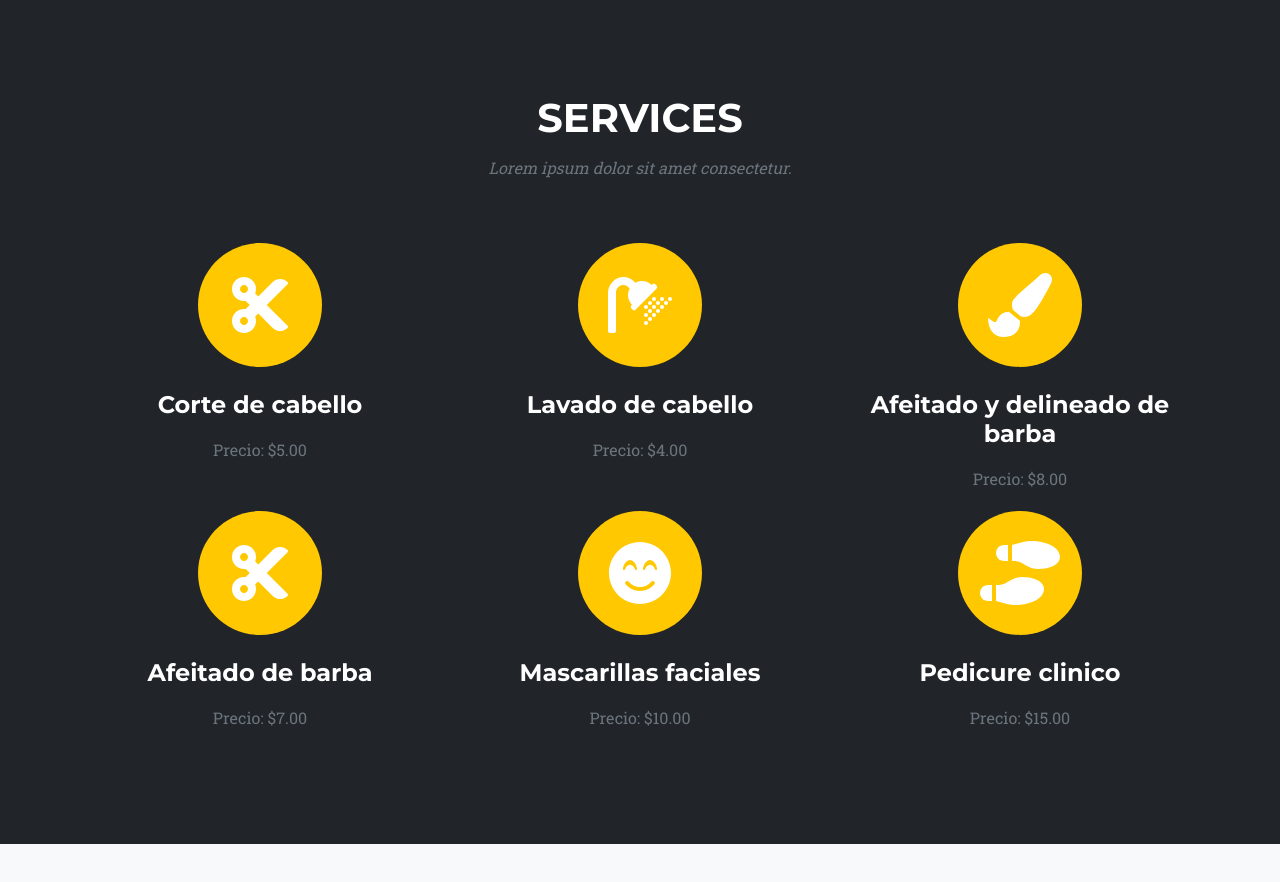
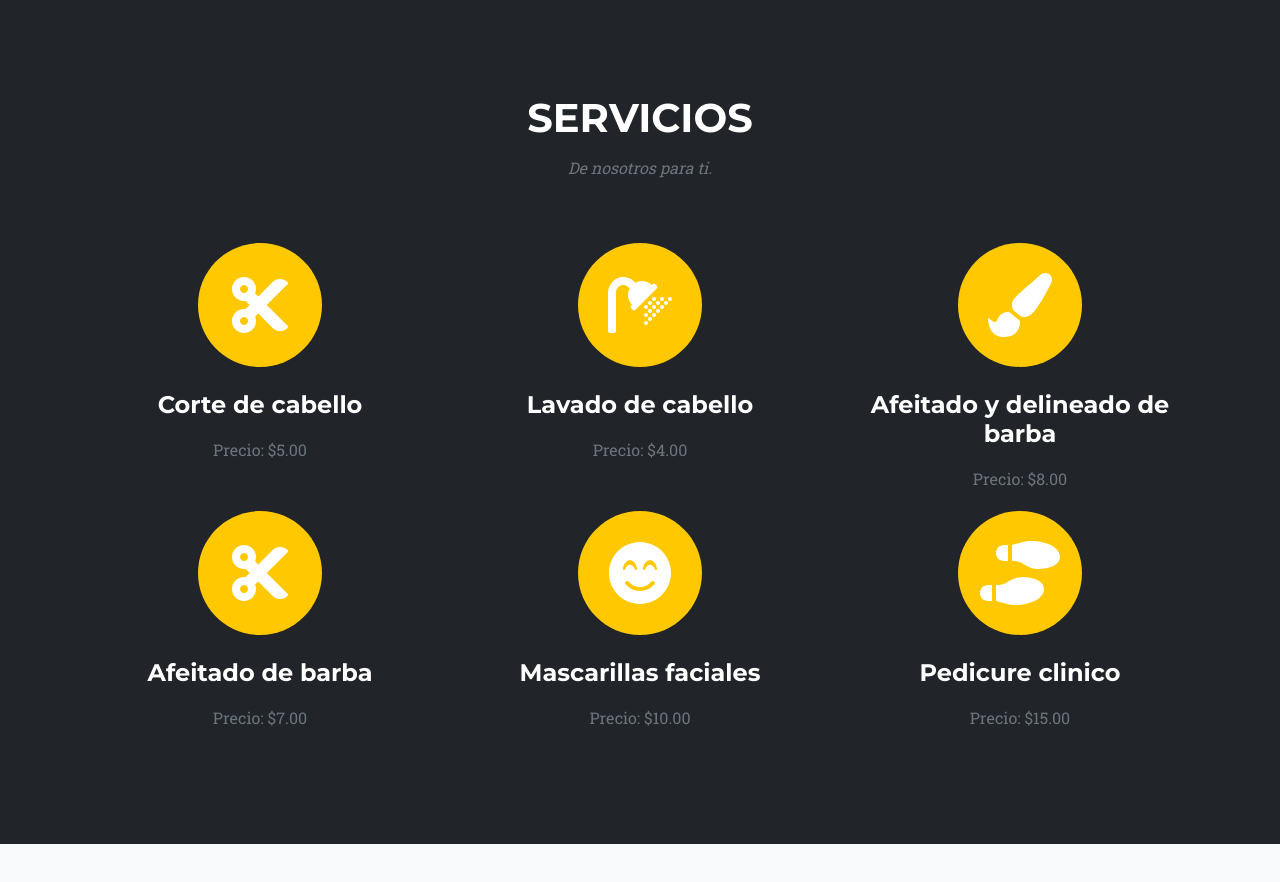
Before and after one commit to dagr27/cutAndShapeBarberShop, a plain HTML site: page index.html in a window 1280 px wide. Shown: the part 2898-3780 px from the top of the page. Drawn offline with nearby package versions, Linux system fonts and the light colour scheme.

Commit message:
Añadiendo detalles a las secciones

```diff
--- a/index.html
+++ b/index.html
@@ -114,8 +114,8 @@
     <section class="page-section bg-dark text-white" id="services">
         <div class="container">
             <div class="text-center">
-                <h2 class="section-heading text-uppercase">Services</h2>
-                <h3 class="section-subheading text-muted">Lorem ipsum dolor sit amet consectetur.</h3>
+                <h2 class="section-heading text-uppercase">Servicios</h2>
+                <h3 class="section-subheading text-muted">De nosotros para ti.</h3>
             </div>
             <div class="row text-center">
                 <div class="col-md-4">
```
